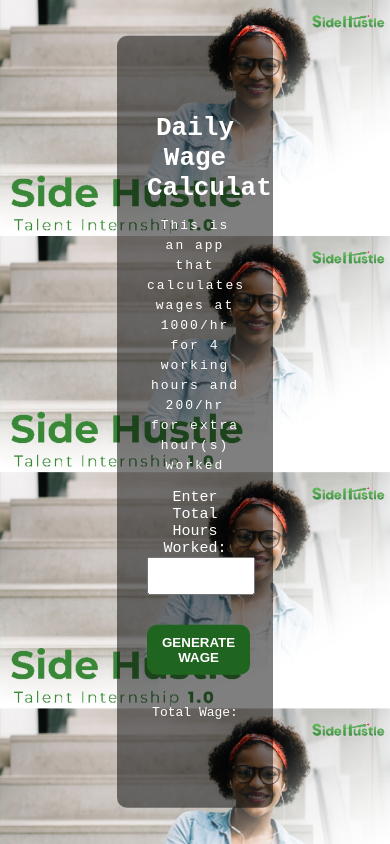
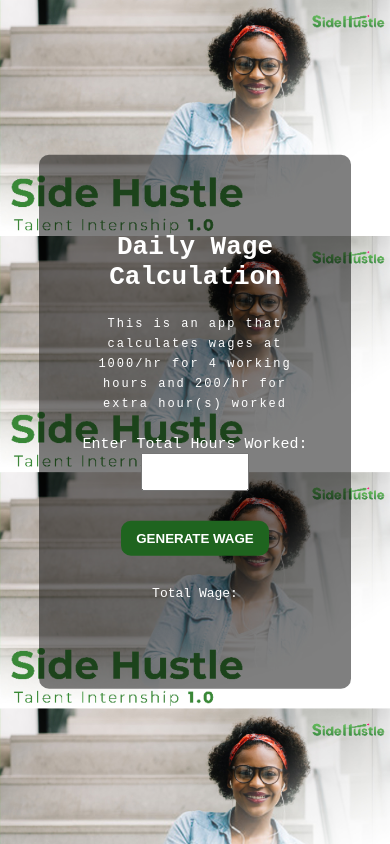
Before and after one commit to drey-ux/wages, a plain HTML site: page index.html in a window 390 px wide. Drawn offline with Linux system fonts and the light colour scheme.

Commit message:
first commit

```diff
--- a/assets/style.css
+++ b/assets/style.css
@@ -57,3 +57,26 @@
     font-size: 28px;
     font-weight: bold;
 }
+@media screen and (max-width: 765px) {
+    .container{
+        width: 80%;
+    }
+}
+@media screen and (max-width: 580px) {
+    .container{
+        width: 80%;
+
+    }
+    .description{
+        font-size: 12px;
+        padding: 10px;
+        border-radius: 4px;
+    }
+
+}
+@media screen and (max-width: 471px) {
+    .container{
+        width: 80%;
+    }
+
+}
```
